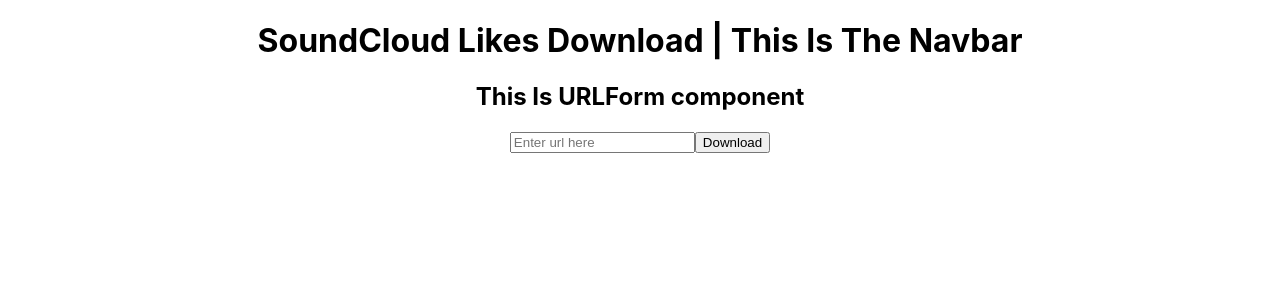
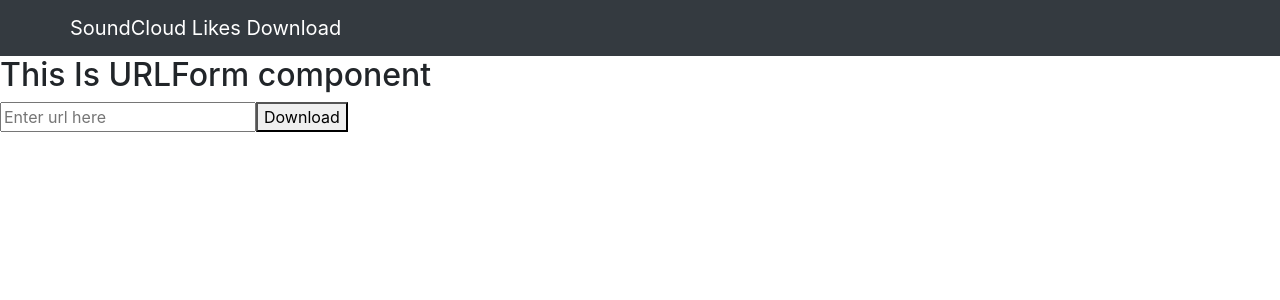
Before and after one commit to aaronhooper/soundcloud-likes-react, a React (Create React App) app: page / in a window 1280 px wide. Shown: the top 300 px of the page. Built offline with nearby package versions, Linux system fonts and the light colour scheme.

Commit message:
Add navbar

```diff
--- a/src/App.js
+++ b/src/App.js
@@ -3,7 +3,8 @@ import React from 'react';
 import NavBar from './NavBar';
 import URLForm from './URLForm/';
 
-import './App.css';
+// import './App.css';
+import 'bootstrap/dist/css/bootstrap.min.css';
 
 function App() {
   return (
--- a/src/NavBar.js
+++ b/src/NavBar.js
@@ -1,10 +1,18 @@
 import React from 'react';
+import {
+  Navbar,
+  Container,
+} from 'react-bootstrap';
 
 function NavBar() {
   return (
-    <div>
-      <h1>SoundCloud Likes Download | This Is The Navbar</h1>
-    </div>
+    <Navbar bg="dark" variant="dark">
+      <Container>
+        <Navbar.Brand>
+          SoundCloud Likes Download
+        </Navbar.Brand>
+      </Container>
+    </Navbar>
   );
 }
 
--- a/src/index.js
+++ b/src/index.js
@@ -1,6 +1,6 @@
 import React from 'react';
 import ReactDOM from 'react-dom';
-import './index.css';
+// import './index.css';
 import App from './App';
 import * as serviceWorker from './serviceWorker';
 
```
